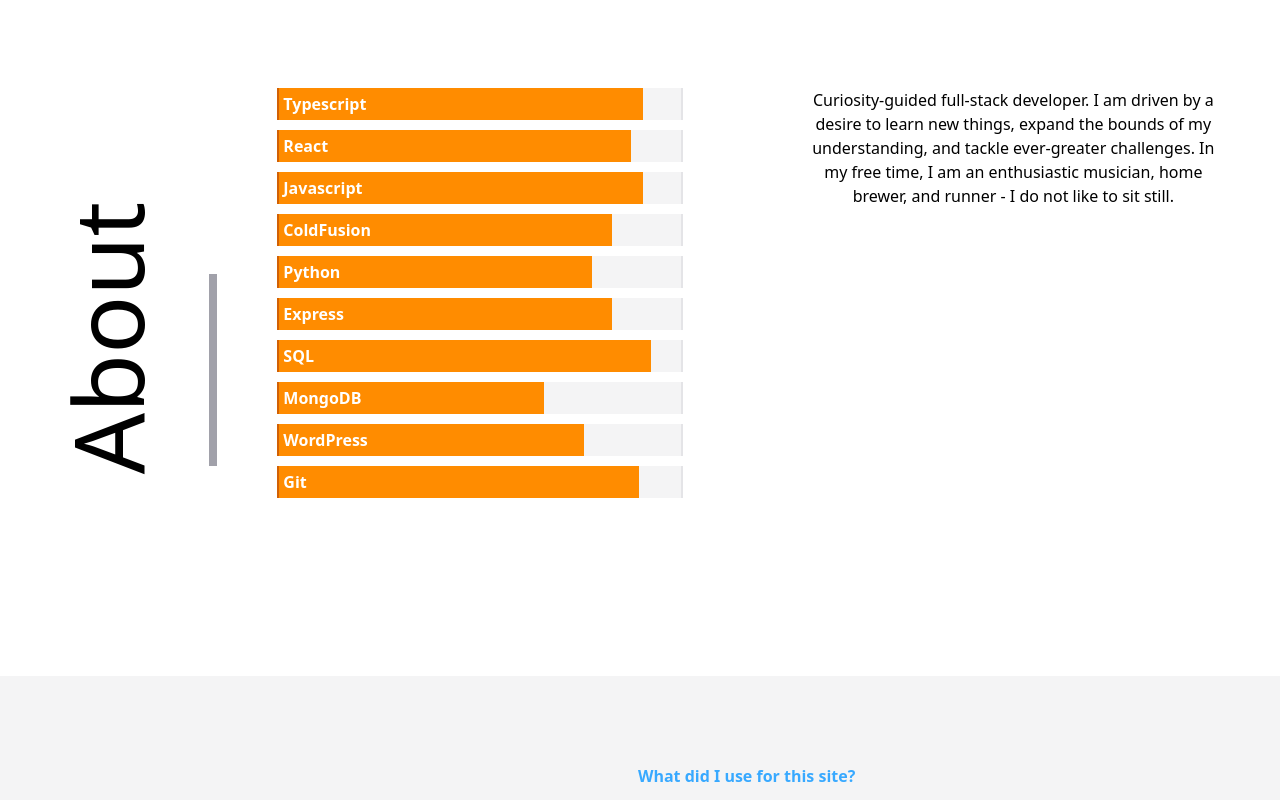
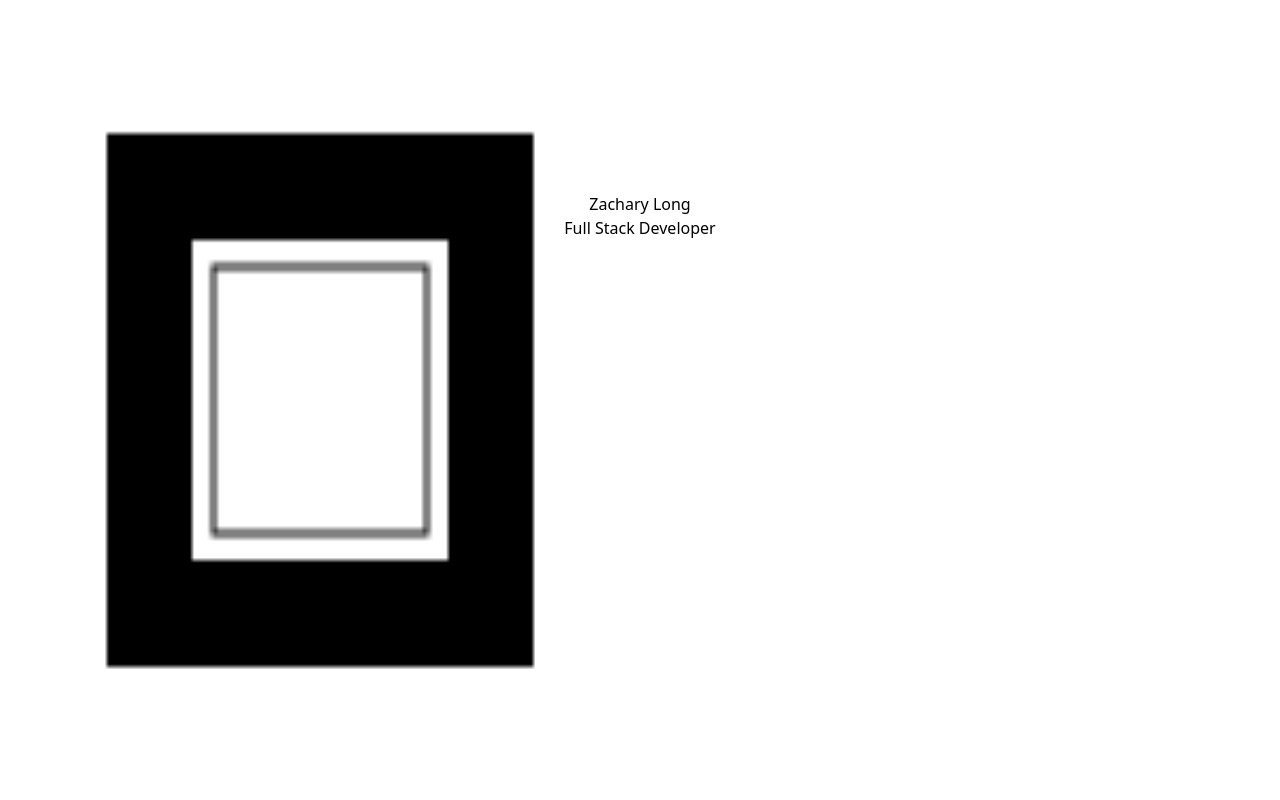
Before and after one commit to zach-long/zaldev2, a React app: page / in a window 1280 px wide. Shown: the top 800 px of the page. Built offline with nearby package versions, Linux system fonts and the light colour scheme; the HTML template or start-up script is replaced by a standard one.

Commit message:
Establish canvas

```diff
--- a/src/app.tsx
+++ b/src/app.tsx
@@ -11,7 +11,7 @@
 
 const App = () => (
     <main className="bg-white text-black dark:bg-slate-900 dark:text-white">
-        {/* <Header /> */}
+        <Header />
         <About />
         <Work />
         <Contact />
--- /dev/null
+++ b/src/components/canvas.tsx
@@ -0,0 +1,28 @@
+import React, { useEffect } from 'react';
+
+function drawRect(c: CanvasRenderingContext2D) {
+    c.fillRect(25, 25, 100, 100);
+    c.clearRect(45, 45, 60, 60);
+    c.strokeRect(50, 50, 50, 50);
+}
+
+function play(c: CanvasRenderingContext2D) {
+    drawRect(c);
+}
+
+export default function Canvas() {
+    const canvasRef = React.useRef(null);
+
+    useEffect(() => {
+        if (canvasRef.current != null) {
+            const canvas = canvasRef.current;
+            // @ts-ignore
+            const ctx: CanvasRenderingContext2D = canvas.getContext('2d');
+            play(ctx);
+        }
+    });
+
+    return (
+        <canvas className="w-full h-full absolute top-0 left-0" ref={canvasRef} />
+    );
+}
--- a/src/components/templates/header.tsx
+++ b/src/components/templates/header.tsx
@@ -1,8 +1,11 @@
 import React from 'react';
+
+import Canvas from '../canvas';
 
 export default function Header() {
     return (
         <header id="top" className="h-screen pt-[15%]">
+            <Canvas />
             <div className="text-center">
                 <h1>Zachary Long</h1>
                 <h5>Full Stack Developer</h5>
```
